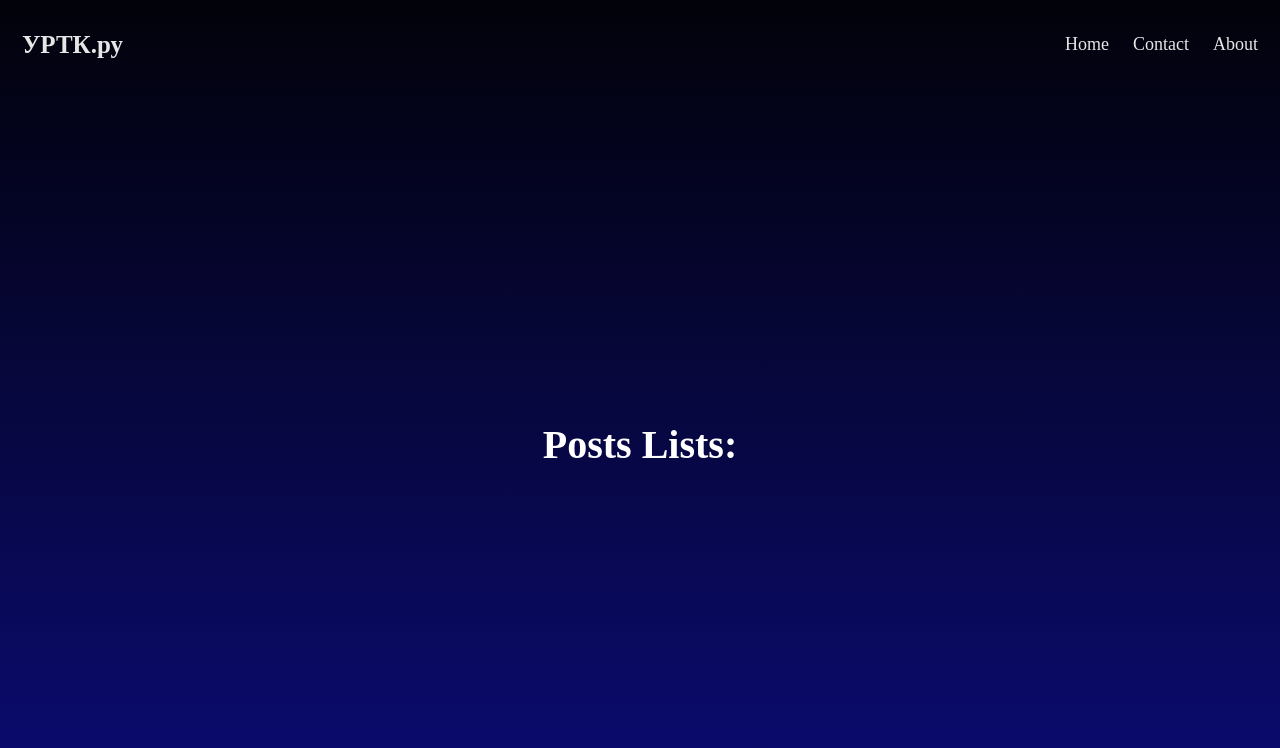
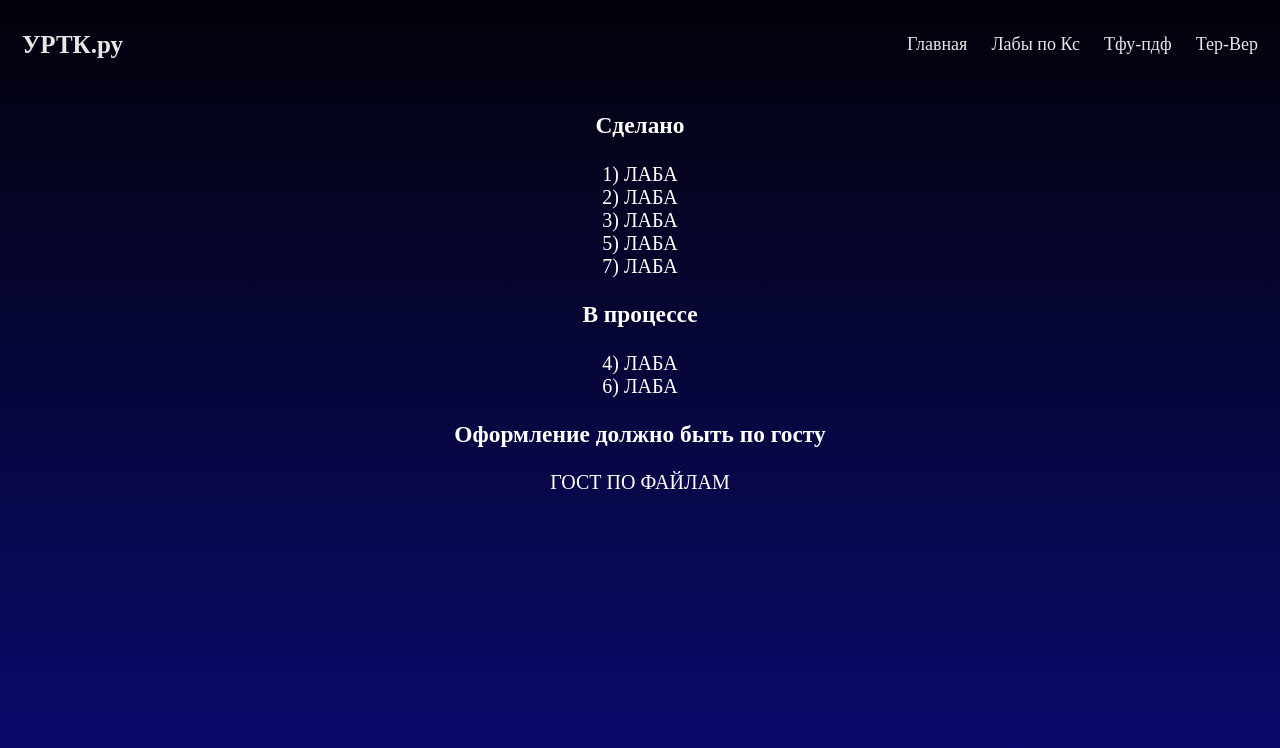
Before and after one commit to Anton5r/MyWeb, a Next.js app: page /posts in a window 1280 px wide. Shown: the top 748 px of the page. Built offline with nearby package versions, Linux system fonts and the light colour scheme.

Commit message:
add link

```diff
--- a/pages/posts.js
+++ b/pages/posts.js
@@ -13,17 +13,37 @@ export default function Posts () {
         </Head>
 
         <header className={styles.header}>
-            <div>
-                <a href="https://urtt.ru" className={styles.logo}>УРТК.ру</a>
-                <div className={styles.headerr}>
-                    <a href="../">Home</a>
-                    <a href="../posts">Contact</a>
-                    <a href="#about">About</a>
-                </div>
-            </div>
+          <div>
+              <a href="https://urtt.ru" className={styles.logo}>УРТК.ру</a>
+              <div className={styles.headerr}>
+                  <a href="../">Главная</a>
+                  <a href="../posts">Лабы по Кс</a>
+                  <a href="../about/about">Тфу-пдф</a>
+                  <a href="../ter ">Тер-Вер</a>
+              </div>
+          </div>
         </header>
 
-        <h1 className={styles.wrapper}>Posts Lists: </h1>
+        <div className={styles.linkp}>
+        <h3>Сделано</h3>
+        <p>
+        <a className={styles.file} href="https://docs.google.com/document/d/1Vrh-GanYRlfdI7RmjjDmPVCpijpEM4Cm/edit?usp=share_link&ouid=106894929838315556260&rtpof=true&sd=true">1) Лаба</a><br/>
+        <a className={styles.file} href="https://docs.google.com/document/d/1FvhYBm0atFC_rM4agUMGJsRHm7kLW0JI/edit?usp=share_link&ouid=106894929838315556260&rtpof=true&sd=true">2) Лаба</a><br/>
+        <a className={styles.file} href="https://docs.google.com/document/d/1RdF4jfyH3gI6H0bQhMQ4-QwZdm3frP0M/edit?usp=share_link&ouid=106894929838315556260&rtpof=true&sd=true">3) Лаба</a><br/>
+        <a className={styles.file} href="https://docs.google.com/document/d/1g8jJ_YblKxb6B8h228F3YTPf2ALEJ73J/edit?usp=share_link&ouid=106894929838315556260&rtpof=true&sd=true">5) Лаба</a><br/>
+        <a className={styles.file} href="https://docs.google.com/document/d/1R1EjYaSkg-8r5ZvzNP-p15Xc_-fP8L8Z/edit?usp=sharing&ouid=106894929838315556260&rtpof=true&sd=true">7) Лаба</a><br/>
+        </p>
+
+        <h3>В процессе</h3>
+        <p className='sizefile'>
+            <a className={styles.file} href="https://docs.google.com/document/d/1c--nub_9k0iS1UgOBBe39FimcPPF6s0g/edit?usp=sharing&ouid=106894929838315556260&rtpof=true&sd=true">4) Лаба</a><br/>
+            <a className={styles.file} href="https://docs.google.com/document/d/1OGuz5PwZkJcjZOu6dWMm7gETeY8J4aqO/edit?usp=sharing&ouid=106894929838315556260&rtpof=true&sd=true">6) Лаба</a><br/>
+        </p>
+
+        <h3>Оформление должно быть по госту</h3>
+        <p className={styles.sizefile}><a className={styles.file} href="https://drive.google.com/file/d/1F9eU9P3wFFdsCjc41-pVF4U7P2CMz4rP/view?usp=sharing">ГОСТ по файлам</a></p>
+
+        </div>
 
         </>
     )
--- a/styles/Home.module.css
+++ b/styles/Home.module.css
@@ -2,6 +2,12 @@
   display: flex;
   justify-content: center;
   align-items: center;
+}
+
+.linkp {
+  align-items: center;
+  justify-content: center;
+  text-align: center;
 }
 
 /* Menu */
@@ -51,3 +57,21 @@
     float: none;
   }
 }
+
+/* Страница posts ссылки на файлы  */
+.file {
+  color: #fff;
+  text-decoration: none;
+  text-transform: uppercase;
+}
+
+.file:visited {
+color: #fff;
+}
+
+
+
+.rightpic {
+  float: right; /* Выравнивание по правому краю */
+  margin: 0 0 5px 5px; /* Отступы вокруг фотографии */
+}
```
Also changed, not shown: pages/about/about.js (added, +25 -0 lines), pages/index.js (+4 -3 lines), pages/ter.js (added, +19 -0 lines).
